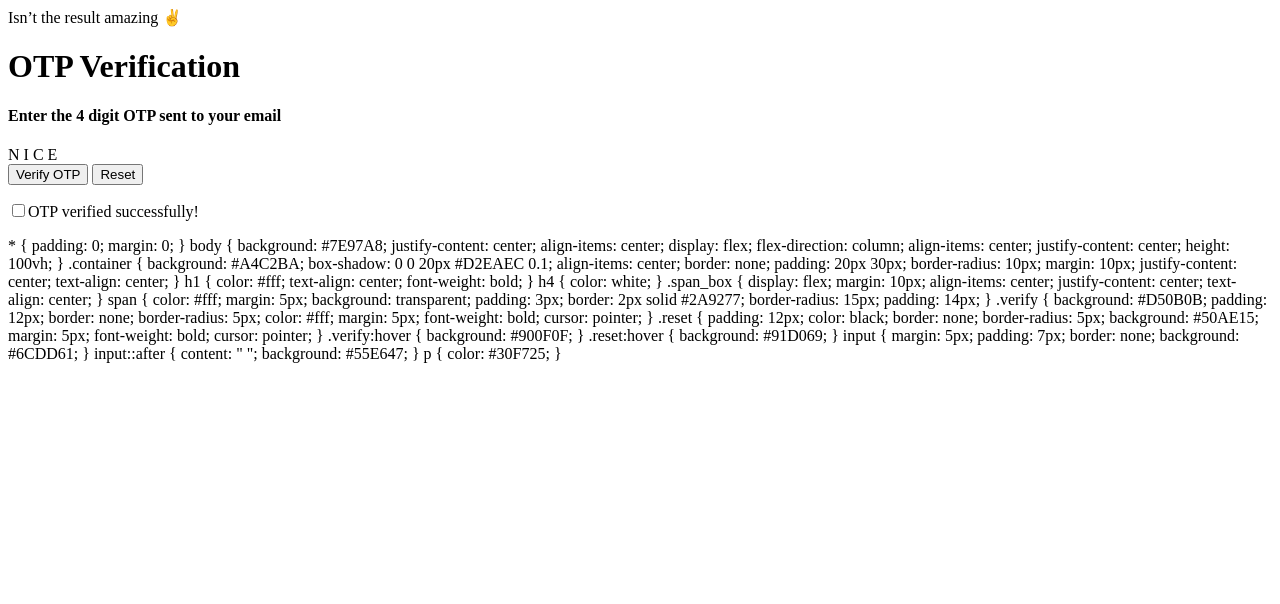
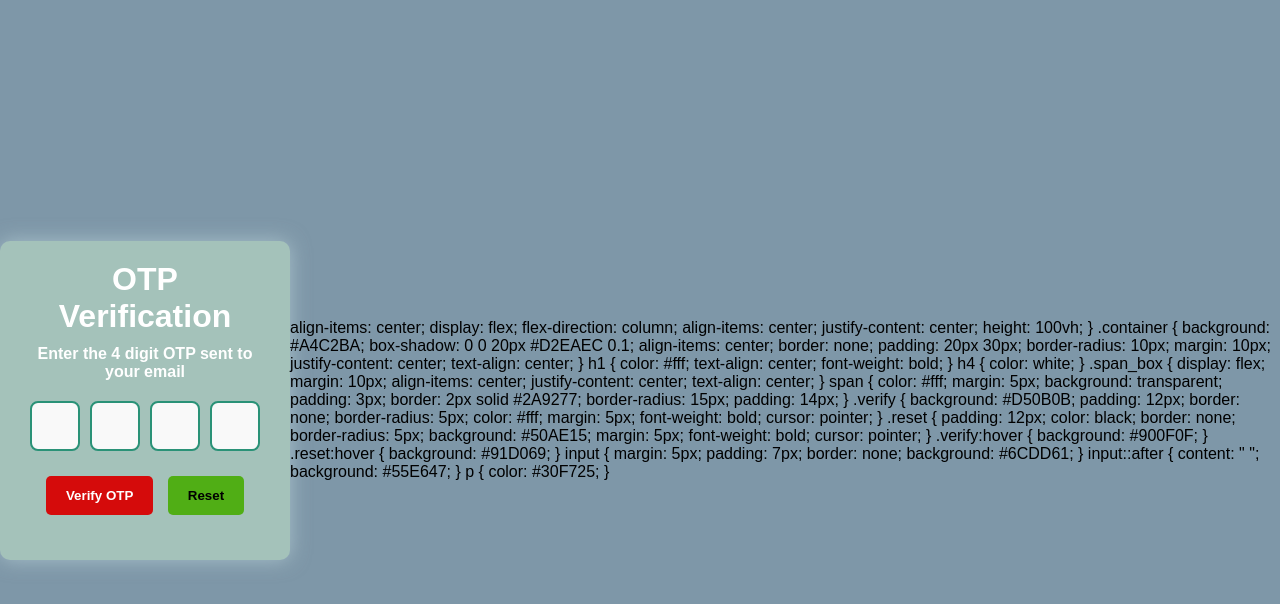
Before and after one commit to labuburepublic/testing, a plain HTML site: page index.html in a window 1280 px wide. Drawn offline with Linux system fonts and the light colour scheme.

Commit message:
Update index.html

```diff
--- a/index.html
+++ b/index.html
@@ -1,40 +1,169 @@
-Isn’t the result amazing ✌️
+<!DOCTYPE html>
+<html lang="en">
+<head>
+  <meta charset="UTF-8">
+  <meta name="viewport" content="width=device-width, initial-scale=1.0">
+  <title>OTP Verification</title>
+  <style>
+    * {
+      padding: 0;
+      margin: 0;
+      box-sizing: border-box;
+    }
 
-<!DOCTYPE html>
-<html>
-  <head>
-    <meta http-equiv="content-type" content="text/html; charset=utf-8" />
-    <title>OTP VERIFIER </title>
-    <link rel="stylesheet" href="style.css" />
+    body {
+      background: #7E97A8;
+      display: flex;
+      justify-content: center;
+      align-items: center;
+      height: 100vh;
+      font-family: Arial, sans-serif;
+    }
+
+    .container {
+      background: #A4C2BA;
+      box-shadow: 0 0 20px rgba(210, 234, 236, 0.5);
+      padding: 20px 30px;
+      border-radius: 10px;
+      text-align: center;
+      max-width: 350px;
+      width: 100%;
+    }
+
+    h1 {
+      color: #fff;
+      font-weight: bold;
+      margin-bottom: 10px;
+    }
+
+    h4 {
+      color: white;
+      margin-bottom: 20px;
+    }
+
+    .otp-inputs {
+      display: flex;
+      justify-content: center;
+      gap: 10px;
+      margin-bottom: 20px;
+    }
+
+    .otp-inputs input {
+      width: 50px;
+      height: 50px;
+      text-align: center;
+      font-size: 18px;
+      border: 2px solid #2A9277;
+      border-radius: 8px;
+      outline: none;
+      background: #f9f9f9;
+    }
+
+    .otp-inputs input:focus {
+      border-color: #50AE15;
+      background: #fff;
+    }
+
+    .buttons {
+      margin-bottom: 20px;
+    }
+
+    .verify, .reset {
+      padding: 12px 20px;
+      border: none;
+      border-radius: 5px;
+      font-weight: bold;
+      cursor: pointer;
+      margin: 5px;
+    }
+
+    .verify {
+      background: #D50B0B;
+      color: #fff;
+    }
+
+    .verify:hover {
+      background: #900F0F;
+    }
+
+    .reset {
+      background: #50AE15;
+      color: black;
+    }
+
+    .reset:hover {
+      background: #91D069;
+    }
+
+    .success-message {
+      color: #30F725;
+      font-weight: bold;
+      display: none;
+    }
+  </style>
 </head>
 <body>
   <div class="container">
-      <h1> OTP Verification </h1>
+    <h1>OTP Verification</h1>
     <h4>Enter the 4 digit OTP sent to your email</h4>
-      <div class="span_box">
-        <span>N</span>
-        <span>I</span>
-        <span>C</span>
-        <span>E</span>
+
+    <div class="otp-inputs">
+      <input type="text" maxlength="1">
+      <input type="text" maxlength="1">
+      <input type="text" maxlength="1">
+      <input type="text" maxlength="1">
     </div>
+
     <div class="buttons">
       <button class="verify">Verify OTP</button>
       <button class="reset">Reset</button>
     </div>
-     <p> <input type="checkbox">OTP verified successfully!</p>
+
+    <p class="success-message">✅ OTP verified successfully!</p>
   </div>
+
+  <script>
+    const inputs = document.querySelectorAll(".otp-inputs input");
+    const verifyBtn = document.querySelector(".verify");
+    const resetBtn = document.querySelector(".reset");
+    const successMsg = document.querySelector(".success-message");
+
+    // Move to next input on type
+    inputs.forEach((input, index) => {
+      input.addEventListener("input", () => {
+        if (input.value && index < inputs.length - 1) {
+          inputs[index + 1].focus();
+        }
+      });
+
+      // Move to previous input on backspace
+      input.addEventListener("keydown", (e) => {
+        if (e.key === "Backspace" && !input.value && index > 0) {
+          inputs[index - 1].focus();
+        }
+      });
+    });
+
+    // Verify OTP
+    verifyBtn.addEventListener("click", () => {
+      let otp = "";
+      inputs.forEach(input => otp += input.value);
+      if (otp.length === 4) {
+        successMsg.style.display = "block";
+      } else {
+        alert("Please enter all 4 digits of the OTP.");
+      }
+    });
+
+    // Reset
+    resetBtn.addEventListener("click", () => {
+      inputs.forEach(input => input.value = "");
+      successMsg.style.display = "none";
+      inputs[0].focus();
+    });
+  </script>
 </body>
-</html>
-
-* {
-  padding: 0;
-  margin: 0;
-}
-
-body {
-  background: #7E97A8;
-  justify-content: center;
-  align-items: center;
+</html>  align-items: center;
   display: flex;
   flex-direction: column;
   align-items: center;
```
Lines whose indentation alone changed are shown as unchanged.
